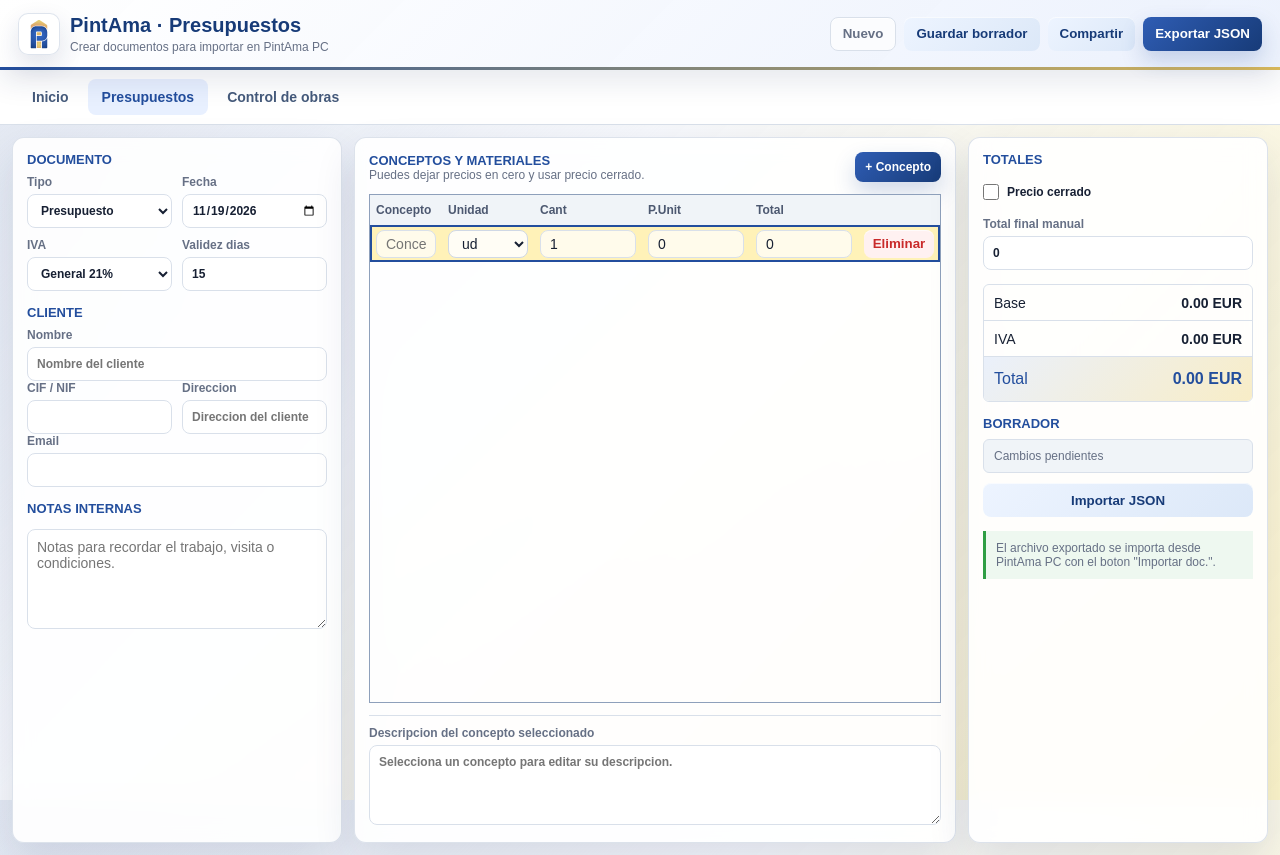
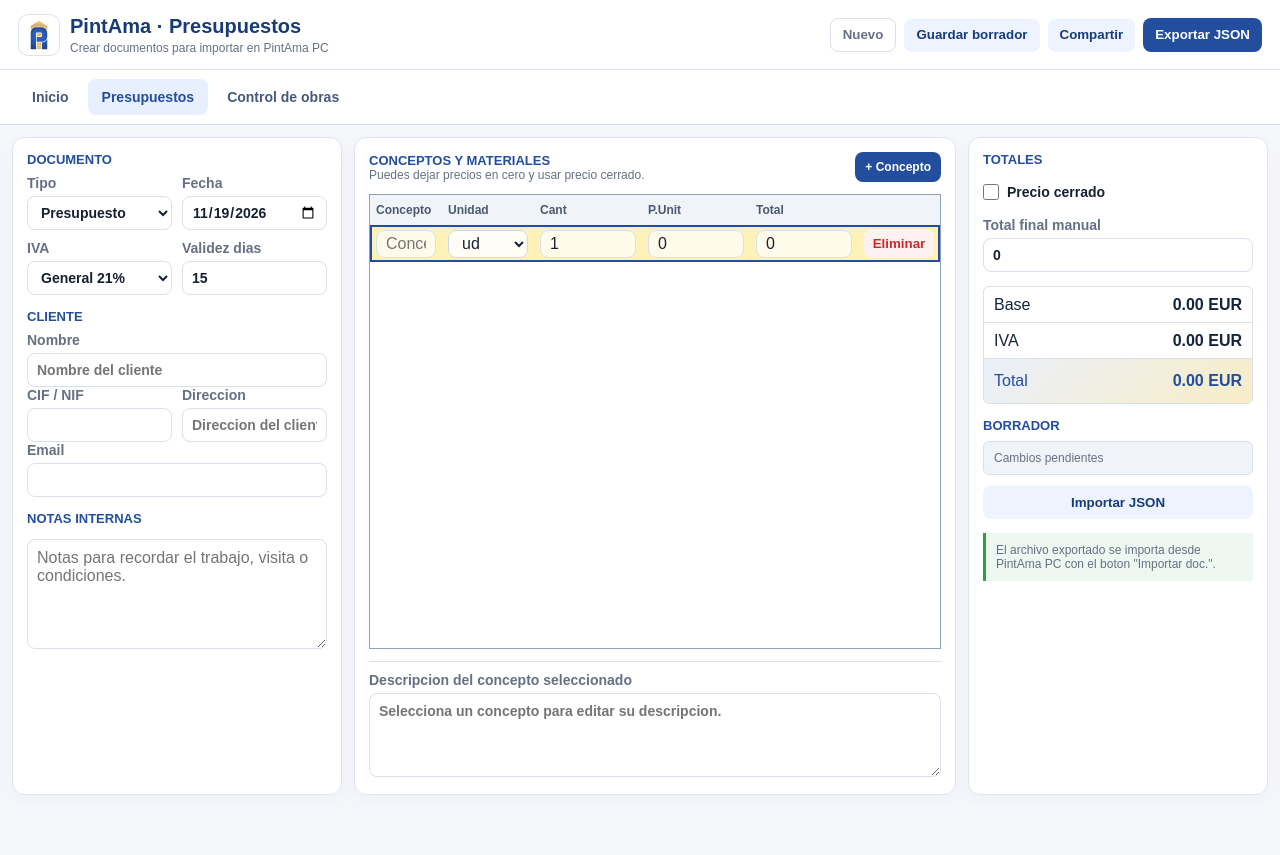
Before and after one commit to SantiagoFilms/PintAmaWeb, a plain HTML site: page presupuestos.html in a window 1280 px wide. After the commit the page ends 807 px from the top, so only its background shows below. Drawn offline with Linux system fonts and the light colour scheme.

Commit message:
Align budget editor styling with PintAma works

```diff
--- a/styles.css
+++ b/styles.css
@@ -763,3 +763,38 @@ td select {
     grid-template-columns: 1fr;
   }
 }
+
+/* Identidad visual compartida con Control de obras. */
+body {
+  background: #f5f7fb;
+  color: #15233d;
+  font-family: Arial, "Segoe UI", sans-serif;
+  font-size: 16px;
+}
+.topbar {
+  position: relative;
+  background: #fff;
+  border: 0;
+  border-bottom: 1px solid #dce4f1;
+  box-shadow: none;
+  backdrop-filter: none;
+}
+.brand-logo { box-shadow: none; }
+.app-shell { height: calc(100vh - 118px); }
+.panel {
+  background: #fff;
+  border-color: #dce4ed;
+  box-shadow: 0 7px 24px #1b3f7d08;
+  backdrop-filter: none;
+}
+button.primary { background: #234e9d; box-shadow: none; }
+button.secondary { background: #edf3ff; }
+label { font-size: 14px; }
+input, select, textarea { background: #fff; }
+@media (max-width: 1180px) { .app-shell { height: auto; } }
+@media (max-width: 760px) {
+  body { background: #f5f7fb; }
+  .topbar { background: #fff; }
+  .app-shell { height: auto; }
+  tbody tr { background: #fff; }
+}
```
